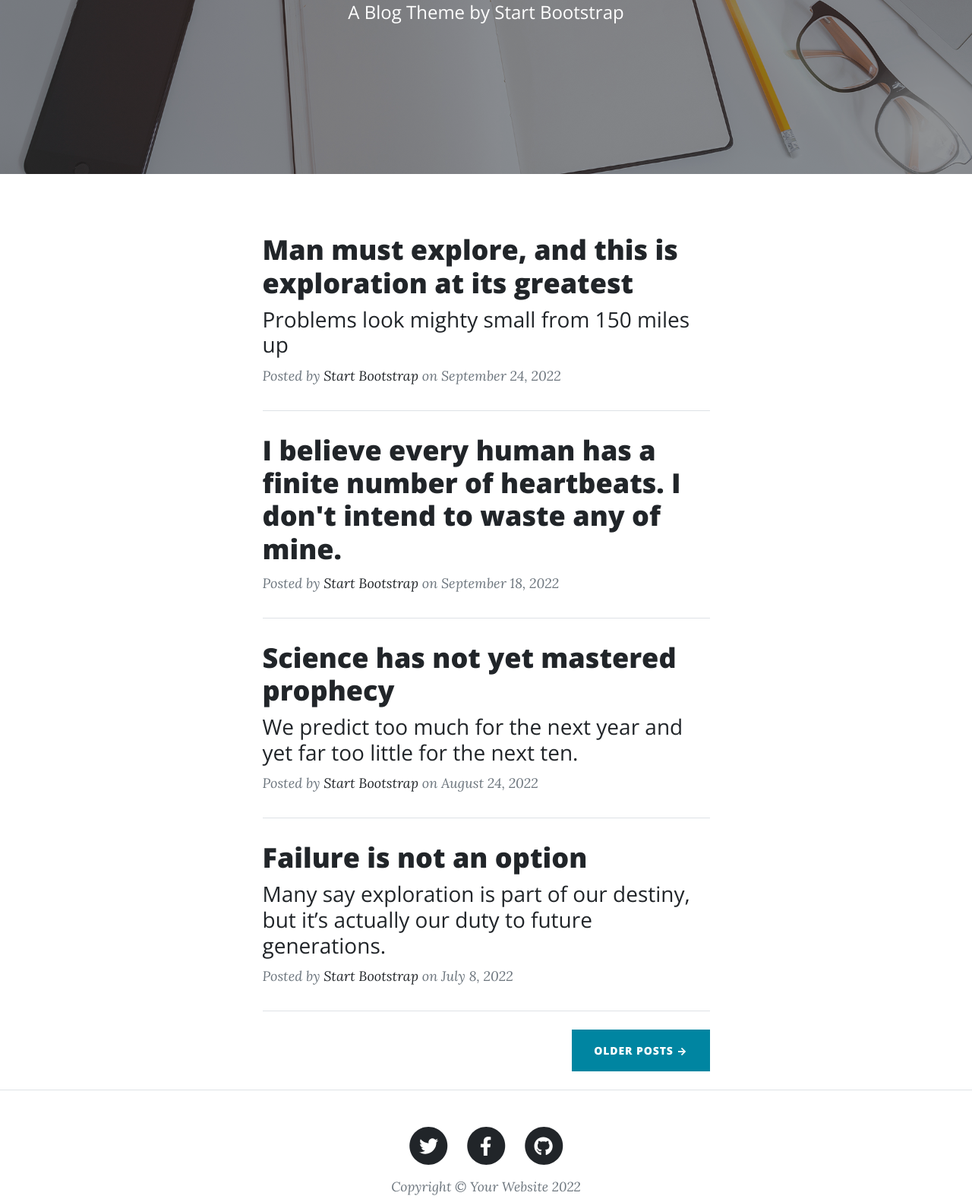
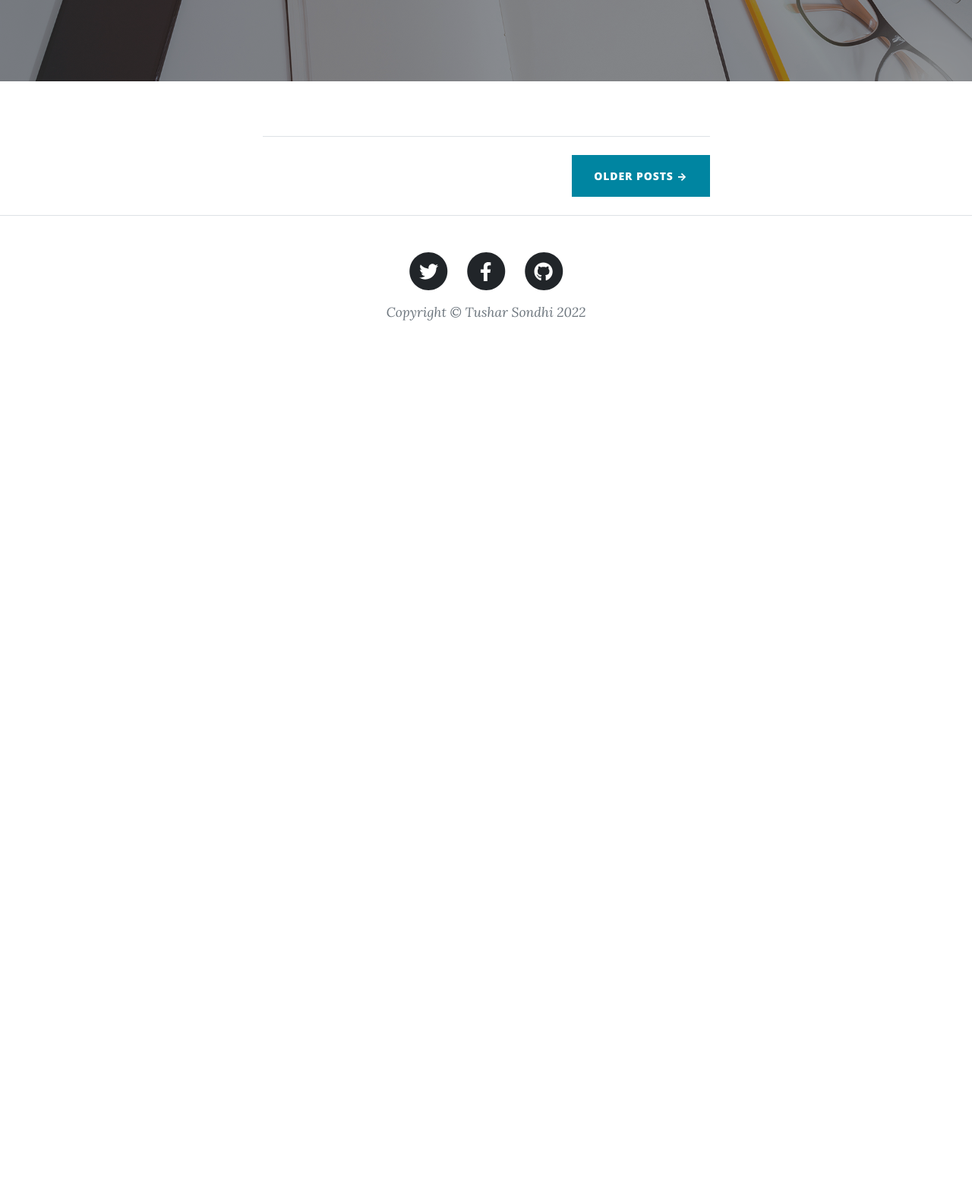
Before and after one commit to t14916/t14916.github.io, a website: page docs/index.html in a window 1280 px wide. Shown: the part 303-1881 px from the top of the page at 76% size. After the commit the page ends 800 px from the top, so only its background shows below. Drawn offline with nearby package versions, Linux system fonts and the light colour scheme.

Commit message:
removing a bunch of example garbage

```diff
--- a/docs/index.html
+++ b/docs/index.html
@@ -28,8 +28,8 @@
                     <ul class="navbar-nav ms-auto py-4 py-lg-0">
                         <li class="nav-item"><a class="nav-link px-lg-3 py-3 py-lg-4" href="index.html">Home</a></li>
                         <li class="nav-item"><a class="nav-link px-lg-3 py-3 py-lg-4" href="about.html">About</a></li>
-                        <li class="nav-item"><a class="nav-link px-lg-3 py-3 py-lg-4" href="post.html">Sample Post</a></li>
-                        <li class="nav-item"><a class="nav-link px-lg-3 py-3 py-lg-4" href="contact.html">Contact</a></li>
+			<!--<li class="nav-item"><a class="nav-link px-lg-3 py-3 py-lg-4" href="post.html">Sample Post</a></li>-->
+			<!--<li class="nav-item"><a class="nav-link px-lg-3 py-3 py-lg-4" href="contact.html">Contact</a></li>-->
                     </ul>
                 </div>
             </div>
@@ -40,8 +40,8 @@
                 <div class="row gx-4 gx-lg-5 justify-content-center">
                     <div class="col-md-10 col-lg-8 col-xl-7">
                         <div class="site-heading">
-                            <h1>Clean Blog</h1>
-                            <span class="subheading">A Blog Theme by Start Bootstrap</span>
+                            <h1></h1>
+                            <span class="subheading"></span>
                         </div>
                     </div>
                 </div>
@@ -52,56 +52,19 @@
             <div class="row gx-4 gx-lg-5 justify-content-center">
                 <div class="col-md-10 col-lg-8 col-xl-7">
                     <!-- Post preview-->
-                    <div class="post-preview">
+                    <!--<div class="post-preview">
                         <a href="post.html">
-                            <h2 class="post-title">Man must explore, and this is exploration at its greatest</h2>
-                            <h3 class="post-subtitle">Problems look mighty small from 150 miles up</h3>
+			    <h2 class="post-title"> EXAMPLE TITLE</h2>
+                            <h3 class="post-subtitle"> EXAMPLE SUBTITLE</h3>
                         </a>
                         <p class="post-meta">
                             Posted by
                             <a href="#!">Start Bootstrap</a>
                             on September 24, 2022
                         </p>
-                    </div>
+		    </div>-->
                     <!-- Divider-->
-                    <hr class="my-4" />
-                    <!-- Post preview-->
-                    <div class="post-preview">
-                        <a href="post.html"><h2 class="post-title">I believe every human has a finite number of heartbeats. I don't intend to waste any of mine.</h2></a>
-                        <p class="post-meta">
-                            Posted by
-                            <a href="#!">Start Bootstrap</a>
-                            on September 18, 2022
-                        </p>
-                    </div>
-                    <!-- Divider-->
-                    <hr class="my-4" />
-                    <!-- Post preview-->
-                    <div class="post-preview">
-                        <a href="post.html">
-                            <h2 class="post-title">Science has not yet mastered prophecy</h2>
-                            <h3 class="post-subtitle">We predict too much for the next year and yet far too little for the next ten.</h3>
-                        </a>
-                        <p class="post-meta">
-                            Posted by
-                            <a href="#!">Start Bootstrap</a>
-                            on August 24, 2022
-                        </p>
-                    </div>
-                    <!-- Divider-->
-                    <hr class="my-4" />
-                    <!-- Post preview-->
-                    <div class="post-preview">
-                        <a href="post.html">
-                            <h2 class="post-title">Failure is not an option</h2>
-                            <h3 class="post-subtitle">Many say exploration is part of our destiny, but it’s actually our duty to future generations.</h3>
-                        </a>
-                        <p class="post-meta">
-                            Posted by
-                            <a href="#!">Start Bootstrap</a>
-                            on July 8, 2022
-                        </p>
-                    </div>
+		    <!--<hr class="my-4" />-->
                     <!-- Divider-->
                     <hr class="my-4" />
                     <!-- Pager-->
@@ -140,7 +103,7 @@
                                 </a>
                             </li>
                         </ul>
-                        <div class="small text-center text-muted fst-italic">Copyright &copy; Your Website 2022</div>
+                        <div class="small text-center text-muted fst-italic">Copyright &copy; Tushar Sondhi 2022</div>
                     </div>
                 </div>
             </div>
```
